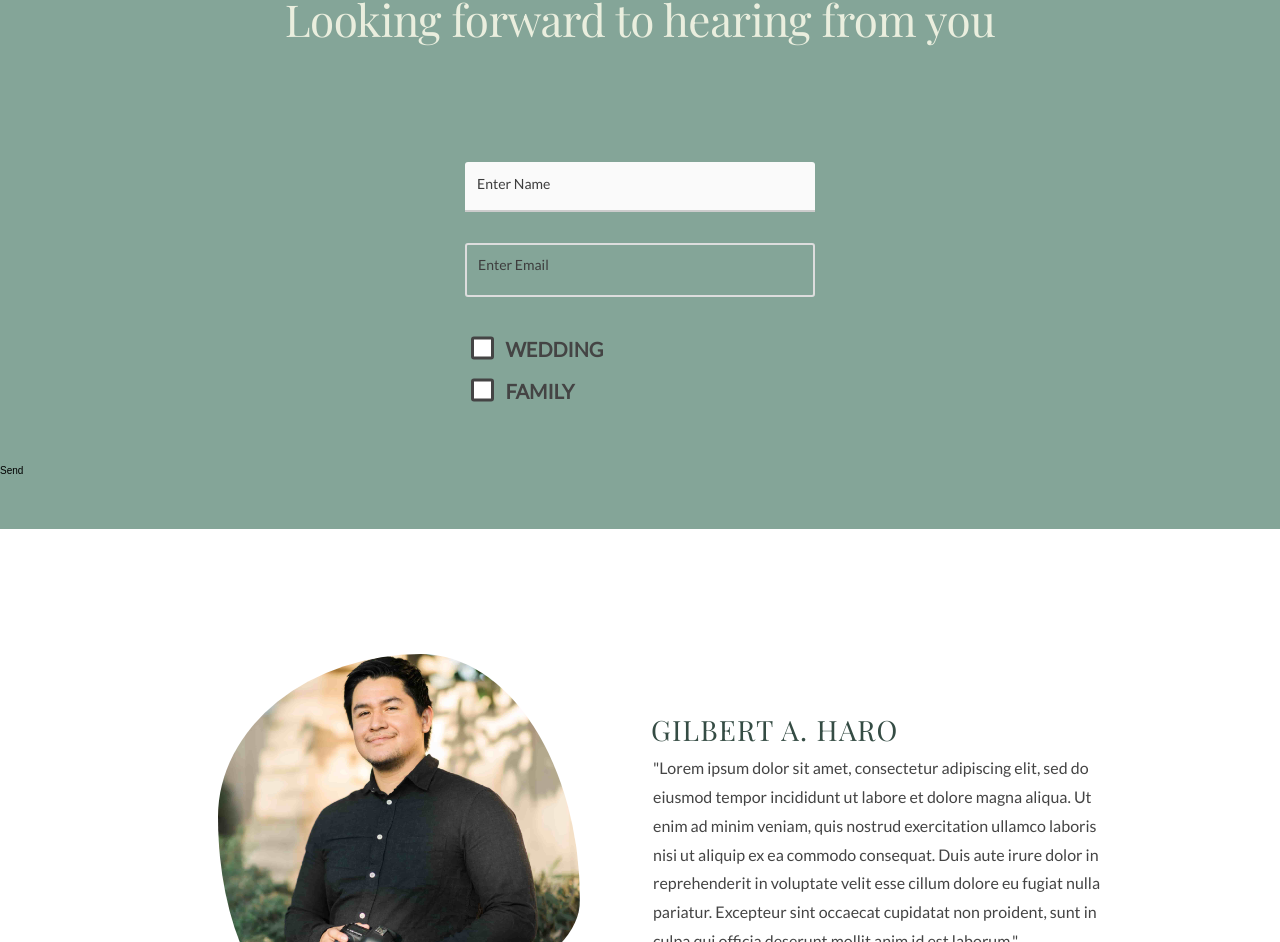
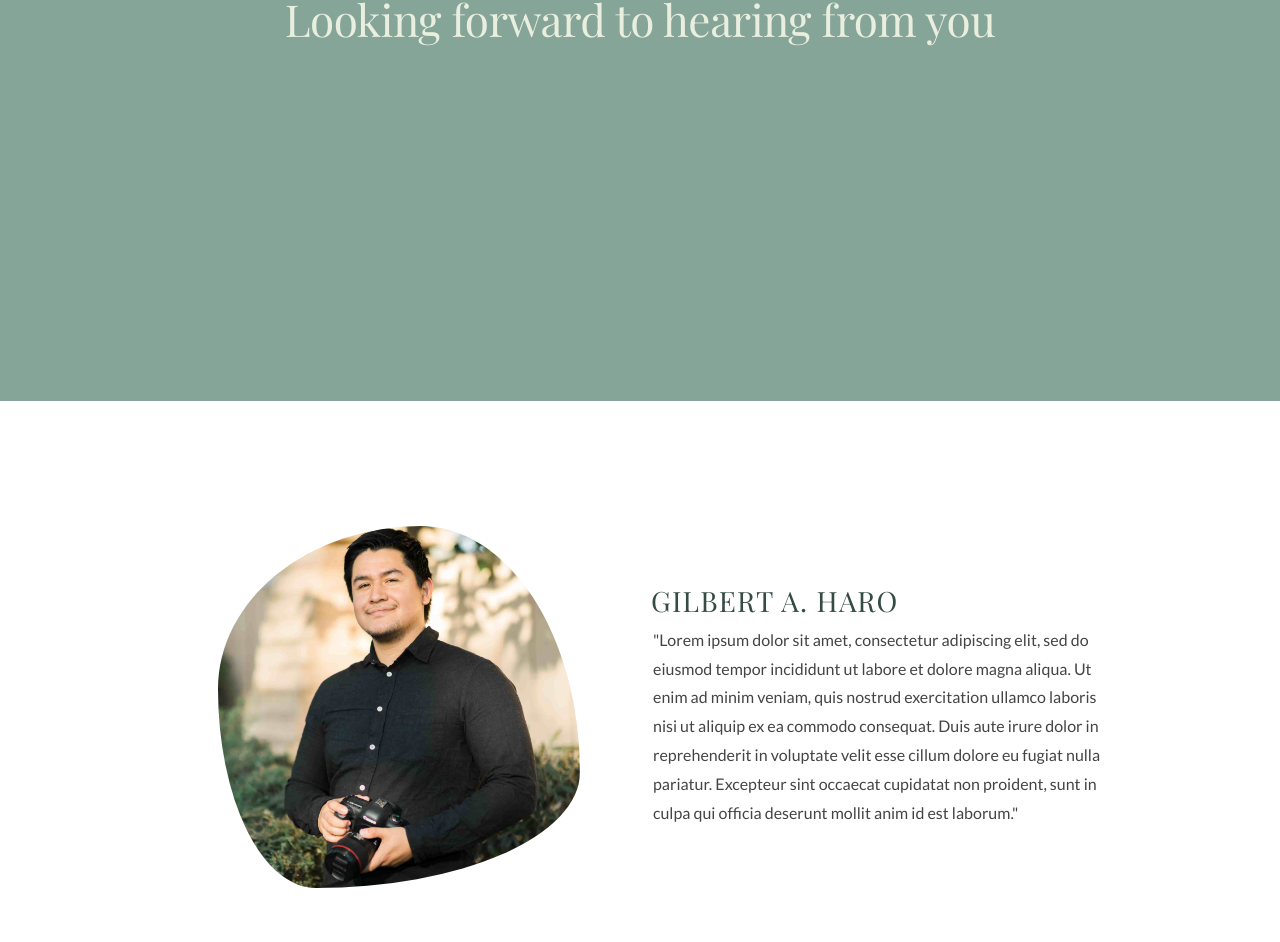
Before and after one commit to gah-code/ghp-app, a React (Create React App) app: page / in a window 1280 px wide. Shown: the part 2459-3401 px from the top of the page. Built offline with nearby package versions, Linux system fonts and the light colour scheme.

Commit message:
Form Netlify Test Five

```diff
--- a/src/components/Misc/Form.js
+++ b/src/components/Misc/Form.js
@@ -10,7 +10,13 @@ const Form = () => {
         <h3 class="heading-secondary"> Looking forward to hearing from you</h3>
       </div>
 
-      <form class="cta-form" name="contact" method="post" data-netlify="true">
+      <form
+        class="cta-form"
+        name="contact"
+        netlify
+        netlify-honeypot="bot-field"
+        hidden
+      >
         <div className="form-group">
           <div className="form-container">
             <label class="custom-field two">
```
